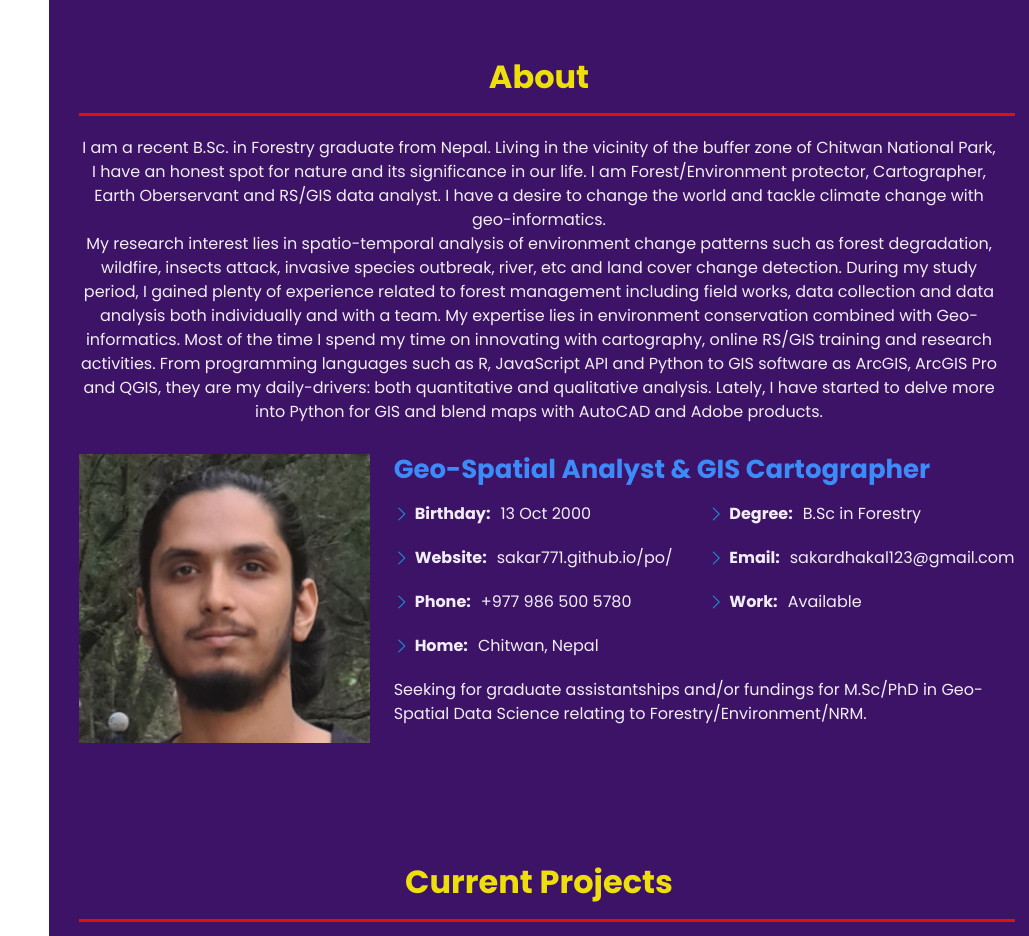
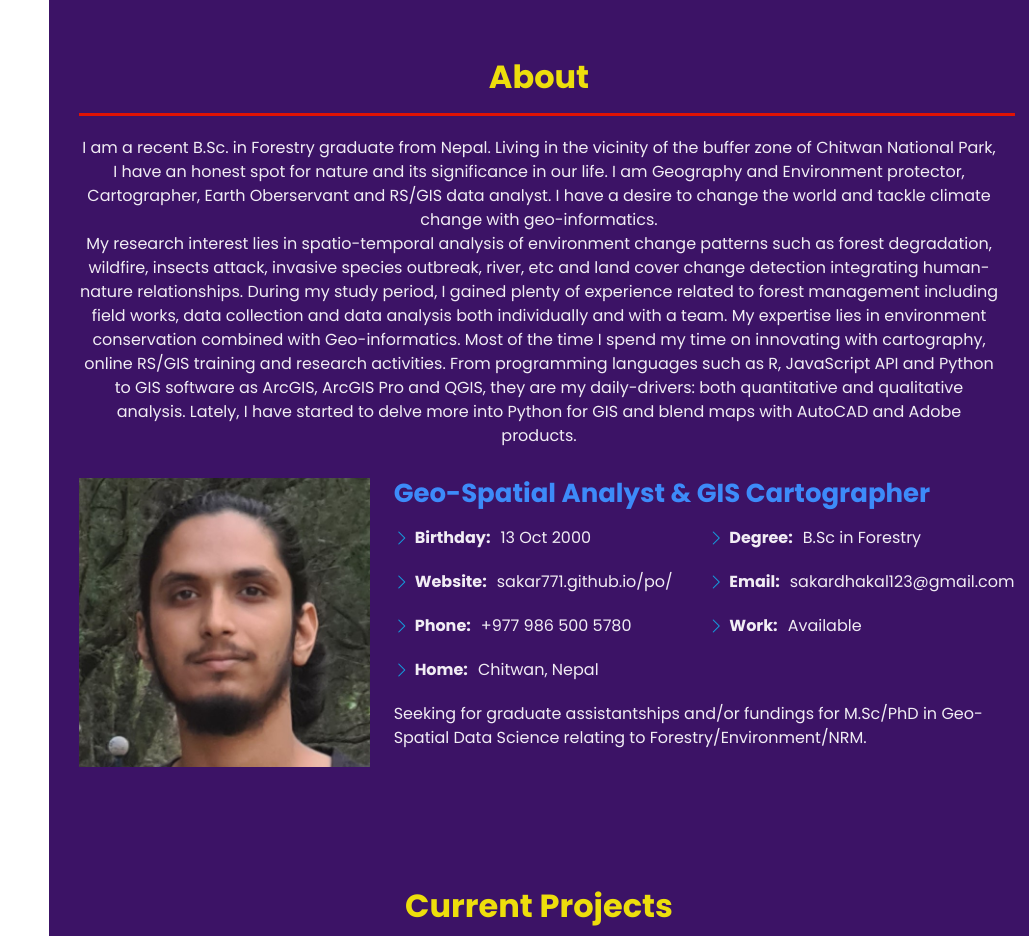
Before and after one commit to Sakar771/po, a plain HTML site: page index.html in a window 1280 px wide. Shown: the part 802-1738 px from the top of the page, without its empty margins (251-1280 px from the left). Drawn offline with Linux system fonts and the light colour scheme.

Commit message:
index.html
geograaphy

```diff
--- a/index.html
+++ b/index.html
@@ -85,8 +85,8 @@
         <div class="section-title">
           <h2>About</h2>
           <p>I am a recent B.Sc. in Forestry graduate from Nepal. Living in the vicinity of the buffer zone of Chitwan National Park, I have an honest spot for nature and its significance in our life.
-            I am Forest/Environment protector, Cartographer, Earth Oberservant and RS/GIS data analyst. I have a desire to change the world and tackle climate change with geo-informatics.</p>
-          <p>My research interest lies in spatio-temporal analysis of environment change patterns such as forest degradation, wildfire, insects attack, invasive species outbreak, river, etc and land cover change detection. During my study period, I gained plenty of experience related to forest management including field works, data collection and data analysis both individually and with a team. My expertise lies in environment conservation combined with Geo-informatics. Most of the time I spend my time on innovating with cartography, online RS/GIS training and research activities. From programming languages such as R, JavaScript API and Python to GIS software as ArcGIS, ArcGIS Pro and QGIS, they are my daily-drivers: both quantitative and qualitative analysis. Lately, I have started to delve more into Python for GIS and blend maps with AutoCAD and Adobe products.</p>
+            I am Geography and Environment protector, Cartographer, Earth Oberservant and RS/GIS data analyst. I have a desire to change the world and tackle climate change with geo-informatics.</p>
+          <p>My research interest lies in spatio-temporal analysis of environment change patterns such as forest degradation, wildfire, insects attack, invasive species outbreak, river, etc and land cover change detection integrating human-nature relationships. During my study period, I gained plenty of experience related to forest management including field works, data collection and data analysis both individually and with a team. My expertise lies in environment conservation combined with Geo-informatics. Most of the time I spend my time on innovating with cartography, online RS/GIS training and research activities. From programming languages such as R, JavaScript API and Python to GIS software as ArcGIS, ArcGIS Pro and QGIS, they are my daily-drivers: both quantitative and qualitative analysis. Lately, I have started to delve more into Python for GIS and blend maps with AutoCAD and Adobe products.</p>
         </div>
 
         <div class="row">
```
